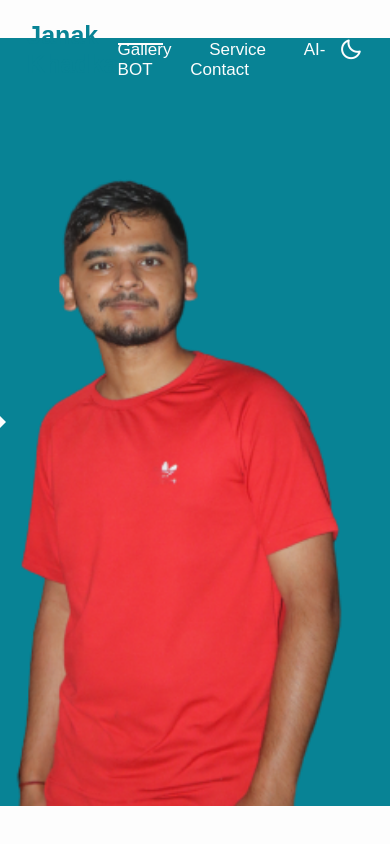
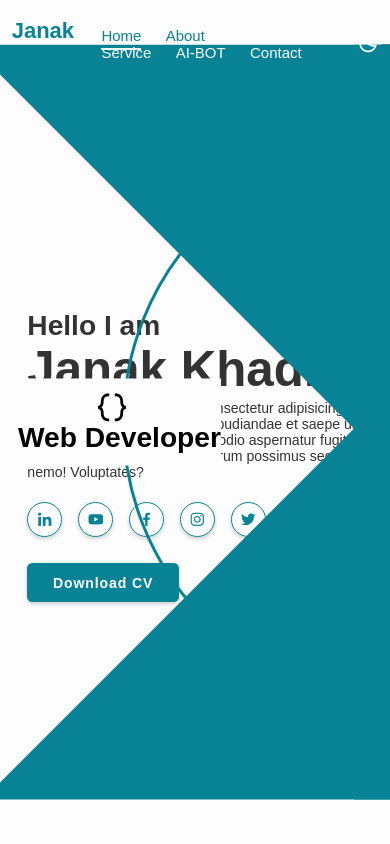
Before and after one commit to janakkhadka/portfolio, a plain HTML site: page index.html in a window 390 px wide. Shown: the top 844 px of the page. Drawn offline with nearby package versions, Linux system fonts and the light colour scheme; a web font is replaced by a local one.

Commit message:
second push

```diff
--- a/index.html
+++ b/index.html
@@ -24,6 +24,8 @@
         </nav>
 
         <div class="bx bx-moon" id="darkMode-icon"></div>
+
+        <div class="bx bx-menu" id="menu-icon"></div>
     </header>
 
     <!-- home section -->
--- a/script.js
+++ b/script.js
@@ -1,7 +1,26 @@
+
+//scroll section
+
+let sections = document.querySelectorAll('section');
+let navLinks = document.querySelectorAll('header nav a');
 window.onscroll=()=>{
-let header=document.querySelector('.header');
+    sections.forEach(sec=>{
+        let top = window.scrollY;
+        let offset = sec.offsetTop - 150;
+        let height = sec.offsetHeight;
+        let id = sec.getAttribute('id');
 
-header.classList.toggle('sticky',window.scrollY>100);
+        if(top >= offset && top < offset + height){
+            navLinks.forEach(links => {
+                links.classList.remove('active');
+                document.querySelector('header nav a[href*='+id+']').classList.add('active');
+            });
+        };
+    })
+
+//sticky navbar
+    let header=document.querySelector('.header');
+    header.classList.toggle('sticky',window.scrollY>100);
 }
 
 //gallery section
--- a/style.css
+++ b/style.css
@@ -92,6 +92,12 @@ body{
     color:var(--text-color);
     opacity:.9;
 }
+#menu-icon{
+    font-size: 3.6rem;
+    color:var(--text-color);
+    display: none;
+}
+
 section{
     min-height:100vh;
     padding:10rem 7% 2rem;
@@ -476,3 +482,65 @@ span{
     font-size: 2.4rem;
     color:#333;
 }
+
+
+/* responsive */
+
+@media(max-width:1200px){
+    html{
+        font-size: 55%;
+    }
+    .home .profession-container{
+        height:85.8rem;
+    }
+    .home .profession-container .profession-box{
+        right:-12rem;
+        height:85.8rem;
+    }
+
+    .home .profession-container .overlay{
+        right:-9rem;
+    }
+    .home-img img{
+        width: 50%;
+    }
+}
+
+@media(max-width:1024px){
+    .navbar a{
+        margin-right: 2.5rem;
+    }
+
+    .header{
+        padding: 2rem 3%;
+    }
+    section{
+        padding: 10rem 35 2rem;
+    }
+    .home .profession-container .profession-box{
+        right:-22rem;
+    }
+    .home .profession-container .overlay{
+        right:-15rem;
+    }
+}
+
+@media(max-width:991px){
+    .navbar a:nth-child(1),
+    .navbar a:nth-child(2){
+        color:var(--main-color);
+    }
+    .home .home-content{
+        max-width: 50rem;
+    }
+    .home .profession-container .profession-box{
+        right: -45rem;
+    }
+    .home .profession-container .overlay{
+        right: -39.5rem;
+    }
+
+    .home-img img{
+        display: none;
+    }
+}
```
Also changed, not shown: 1 other file.
